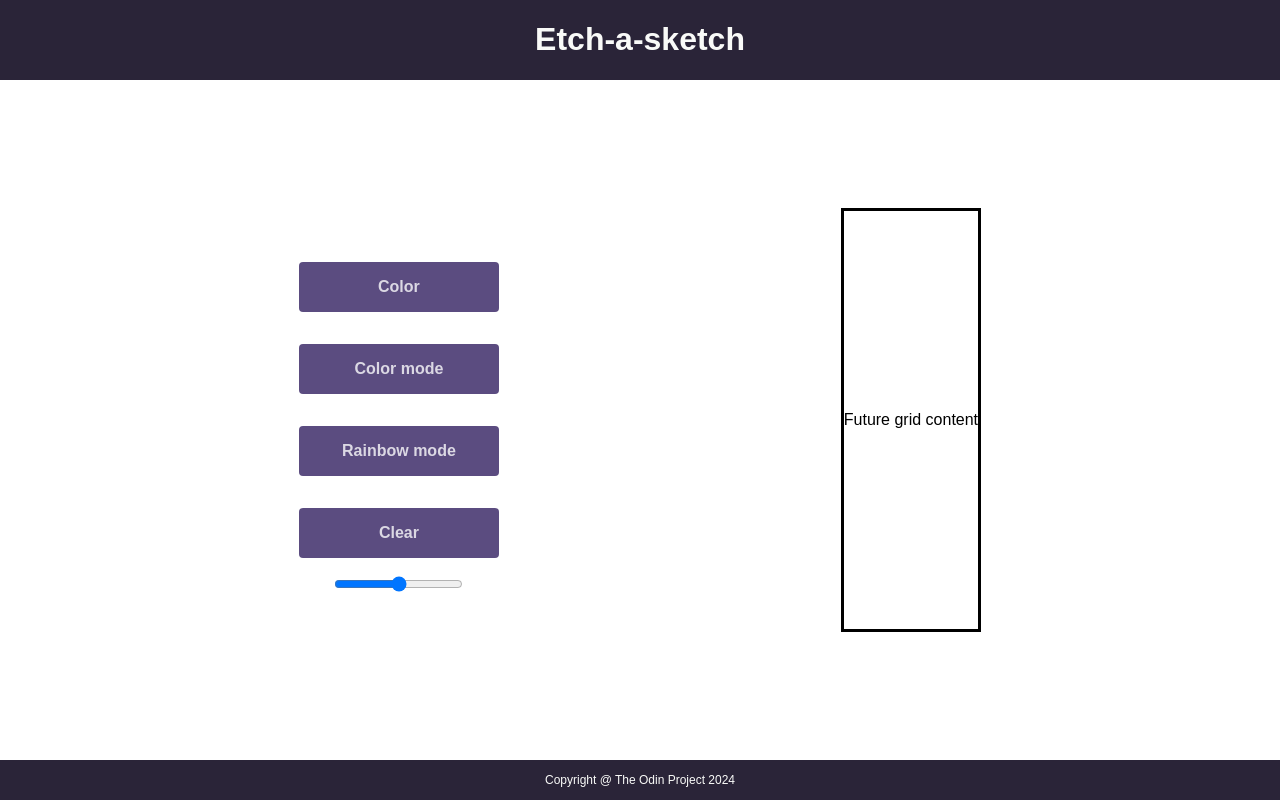
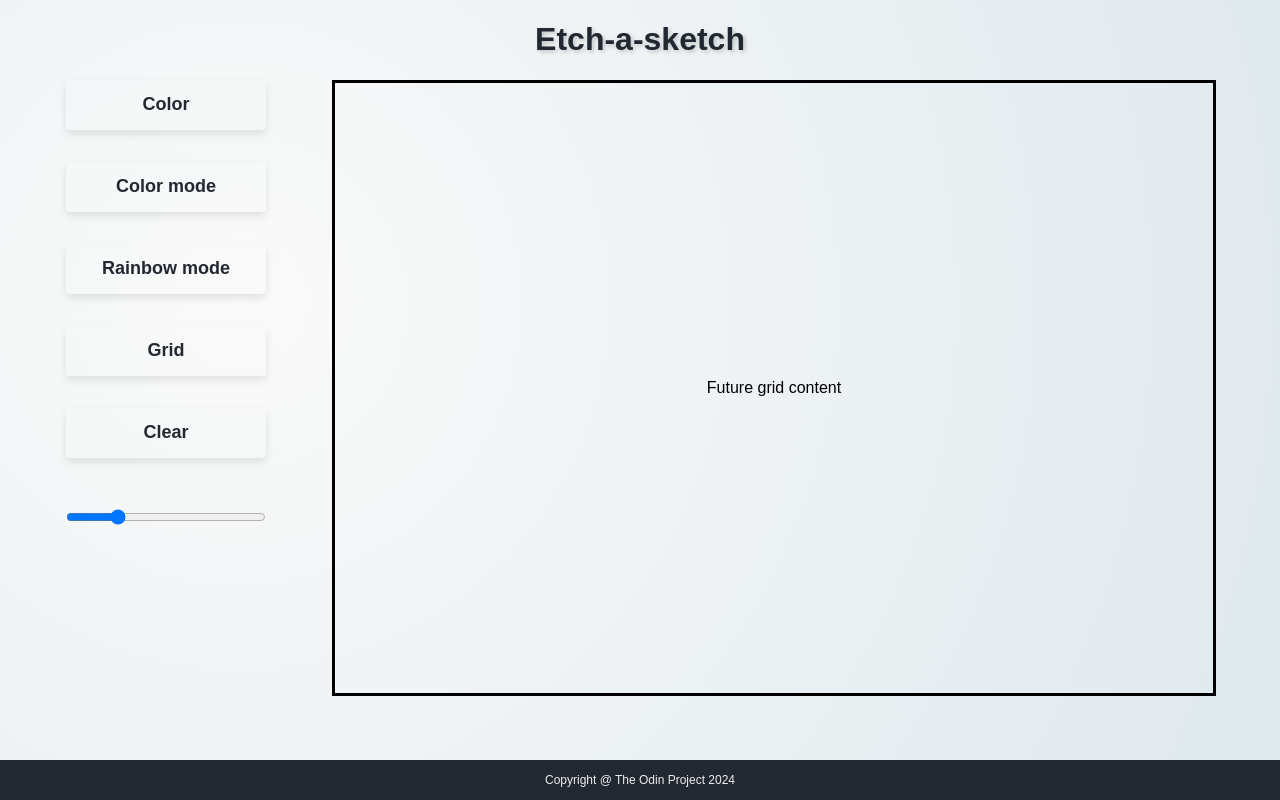
Before and after one commit to M4tthewBird/odin-etch-a-sketch, a plain HTML site: page index.html in a window 1280 px wide. Drawn offline with Linux system fonts and the light colour scheme; a web font is replaced by a local one.

Commit message:
Update layout and some style

```diff
--- a/index.html
+++ b/index.html
@@ -20,8 +20,9 @@
                 <button>Color</button>
                 <button>Color mode</button>
                 <button>Rainbow mode</button>
+                <button>Grid</button>
                 <button>Clear</button>
-                <input type="range" min="0" max="100" value="50" id="slider">
+                <input type="range" min="1" max="64" value="16" id="slider">
             </div>
             <div class="grid-container">
                 Future grid content
--- a/styles.css
+++ b/styles.css
@@ -7,23 +7,25 @@ body {
   font-family: 'Hero New', sans-serif;
   display: flex;
   flex-direction: column;
-}
-
-.header,
-.footer {
-  background-color: #2a2438;
-  color: #F9FAF8;
+  background: radial-gradient(circle at 18.7% 37.8%, rgb(250, 250, 250) 0%, rgb(225, 234, 238) 90%);
 }
 
 .header {
   display: flex;
   justify-content: center;
+  color: #222831;
+}
+
+h1 {
+    text-shadow: 2px 2px 4px rgba(0, 0, 0, 0.2);
 }
 
 .footer {
   display: flex;
   justify-content: center;
   align-items: center;
+  background-color: #222831;
+  color: #EEEEEE;
   height: 40px;
   font-size: 12px;
 }
@@ -37,8 +39,9 @@ body {
 .content-container {
     display: flex;
     justify-content: space-around;
-    padding: 64px;
-    margin: 64px;
+    padding: 0px;
+    gap: 64px;
+    margin: 0px 64px 64px 64px;
     width: 1200px;
 }
 
@@ -52,10 +55,17 @@ body {
 .controls-container {
     /* flex: 1; */
     flex-direction: column;
+    justify-content: flex-start;
+    gap: 32px;
+    padding-top: 0px;
 }
 
 .grid-container {
+    flex: 2;
     border-style: solid;
+    padding: 0px;
+    max-width: 960px;
+    height: auto;
 }
 
 button {
@@ -63,17 +73,23 @@ button {
   border-radius: 4px;
   width: 200px;
   height: 50px;
-  background: #5b4c80;
-  color: #dbd8e3;
-  margin: 16px 0;
+  background: none;
+  color: #222831;
+  margin: 0;
   padding: 8px 32px;
-  font-size: 16px;
+  font-size: 18px;
   font-weight: bold;
   transition: background-color 0.3s;
+  box-shadow: 0 4px 8px rgba(0, 0, 0, 0.1);
 }
 
 button:hover {
-  background-color: #352f44;
+  background-color: #EEEEEE;
+}
+
+#slider {
+    width: 200px;
+    height: 50px;
 }
 
 ul {
```
